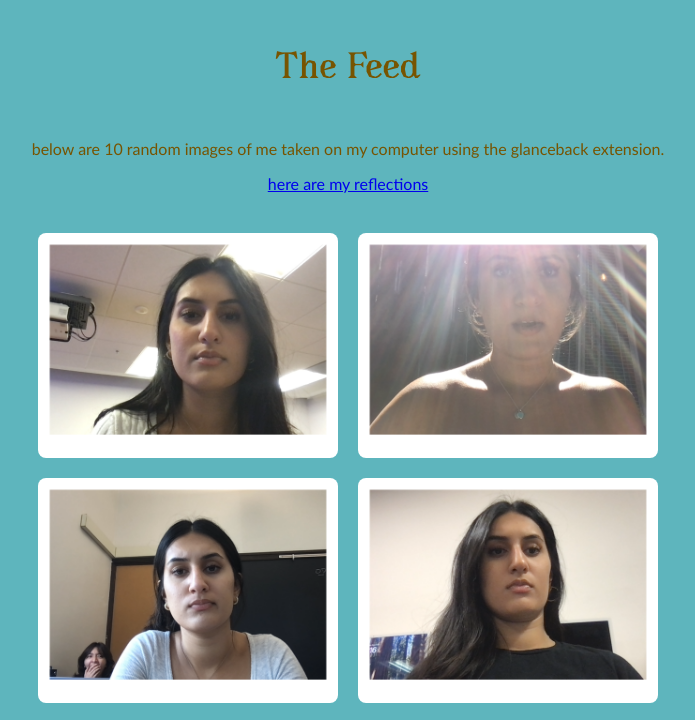
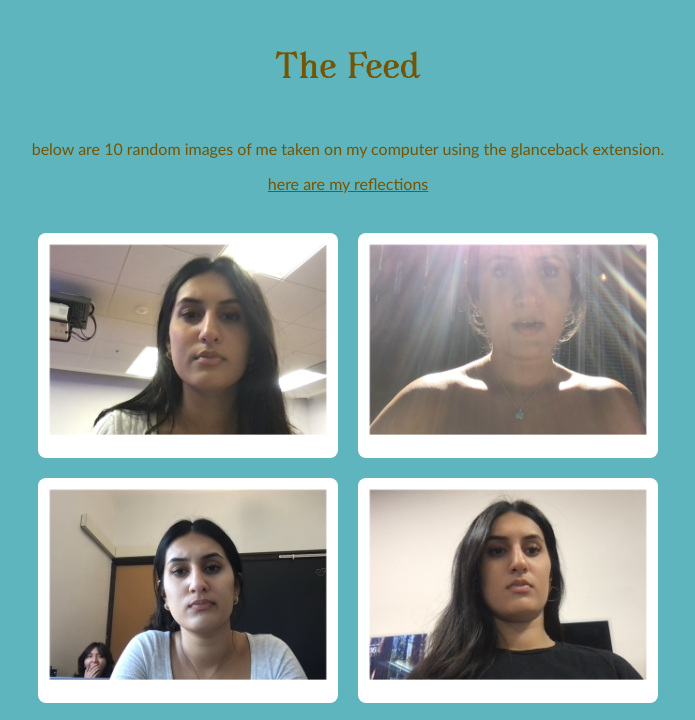
Before and after one commit to Irandhawa2/glanceback, a plain HTML site: page index.html in a window 1280 px wide. Shown: the top 720 px of the page, without its empty margins (292-987 px from the left). Drawn offline with Linux system fonts and the light colour scheme; files whose address does not match are found by name.

Commit message:
Update styles.css

```diff
--- a/styles.css
+++ b/styles.css
@@ -29,3 +29,6 @@ h1 {
   height: auto;
   border-radius: 8px;
 }
+a{
+        color: rgb(119, 84, 1);
+}
```
